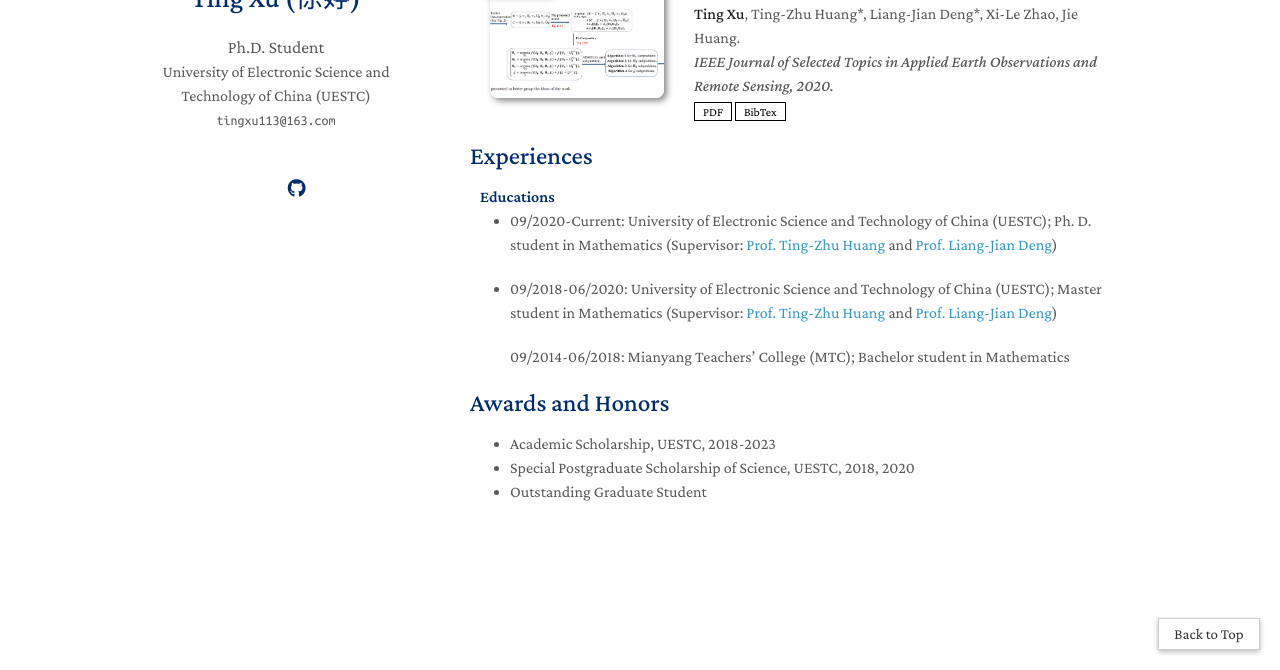
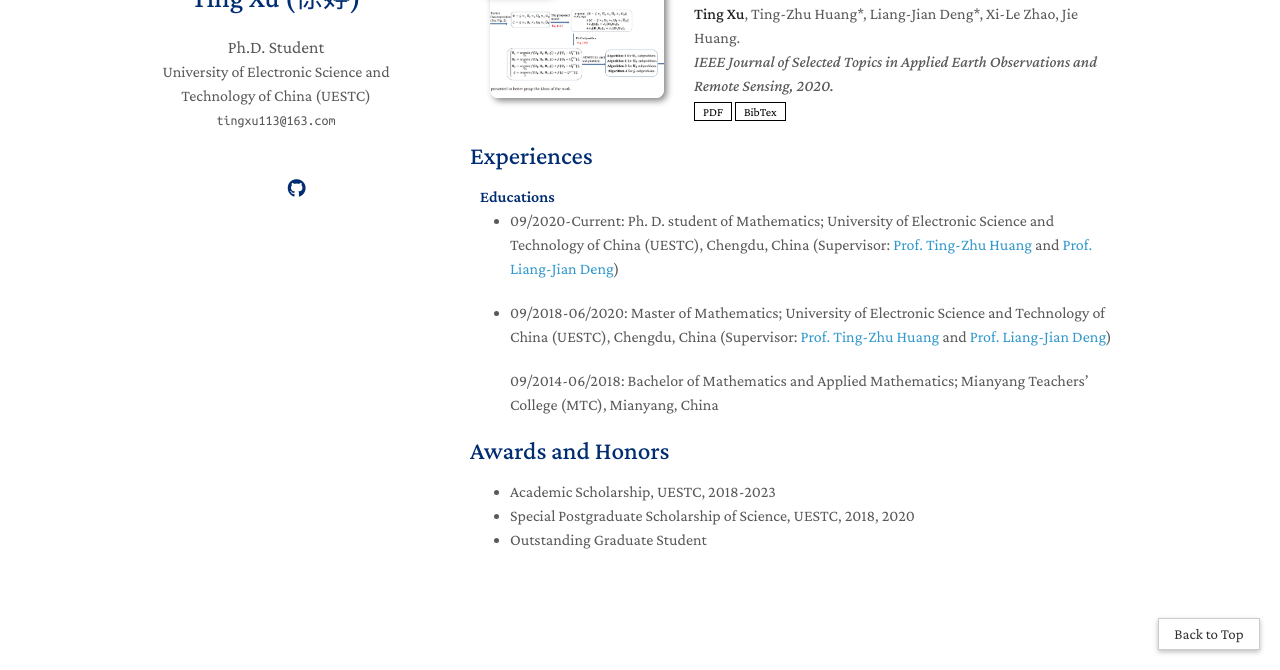
Before and after one commit to tingxu113/tingxu113.github.io, a Jekyll site: the page built from index.md, in a window 1280 px wide and 900 px high, scrolled down 1057 px, cut to the strip 230-900 px from the top of the window. Built offline with Jekyll 4.4.1, drawn with Linux system fonts in a browser that asks for light colours; nearby versions of some CDN libraries; a style sheet for code colours, icons or effects is not loaded; our own code applies the rules of GitHub Pages for plain Markdown files.

Commit message:
Update services.md

```diff
--- a/_includes/services.md
+++ b/_includes/services.md
@@ -5,12 +5,12 @@
 
 <ul style="margin:0 0 5px;">
   <li>
-    <p>09/2020-Current: University of Electronic Science and Technology of China (UESTC); Ph. D. student in Mathematics (Supervisor: <a href="http://www.math.uestc.edu.cn/info/1081/2041.htm">Prof. Ting-Zhu Huang</a> and <a href="https://liangjiandeng.github.io/">Prof. Liang-Jian Deng</a>)</p>
+    <p>09/2020-Current: Ph. D. student of Mathematics; University of Electronic Science and Technology of China (UESTC), Chengdu, China (Supervisor: <a href="http://www.math.uestc.edu.cn/info/1081/2041.htm">Prof. Ting-Zhu Huang</a> and <a href="https://liangjiandeng.github.io/">Prof. Liang-Jian Deng</a>)</p>
   </li>
   <li>
-    <p>09/2018-06/2020: University of Electronic Science and Technology of China (UESTC); Master student in Mathematics (Supervisor: <a href="http://www.math.uestc.edu.cn/info/1081/2041.htm">Prof. Ting-Zhu Huang</a> and <a href="https://liangjiandeng.github.io/">Prof. Liang-Jian Deng</a>)</p>
+    <p>09/2018-06/2020: Master of Mathematics; University of Electronic Science and Technology of China (UESTC), Chengdu, China (Supervisor: <a href="http://www.math.uestc.edu.cn/info/1081/2041.htm">Prof. Ting-Zhu Huang</a> and <a href="https://liangjiandeng.github.io/">Prof. Liang-Jian Deng</a>)</p>
   </li>
-    <p>09/2014-06/2018: Mianyang Teachers’ College (MTC); Bachelor student in Mathematics</p>
+    <p>09/2014-06/2018: Bachelor of Mathematics and Applied Mathematics; Mianyang Teachers’ College (MTC), Mianyang, China </p>
 
 </ul>
 
```
